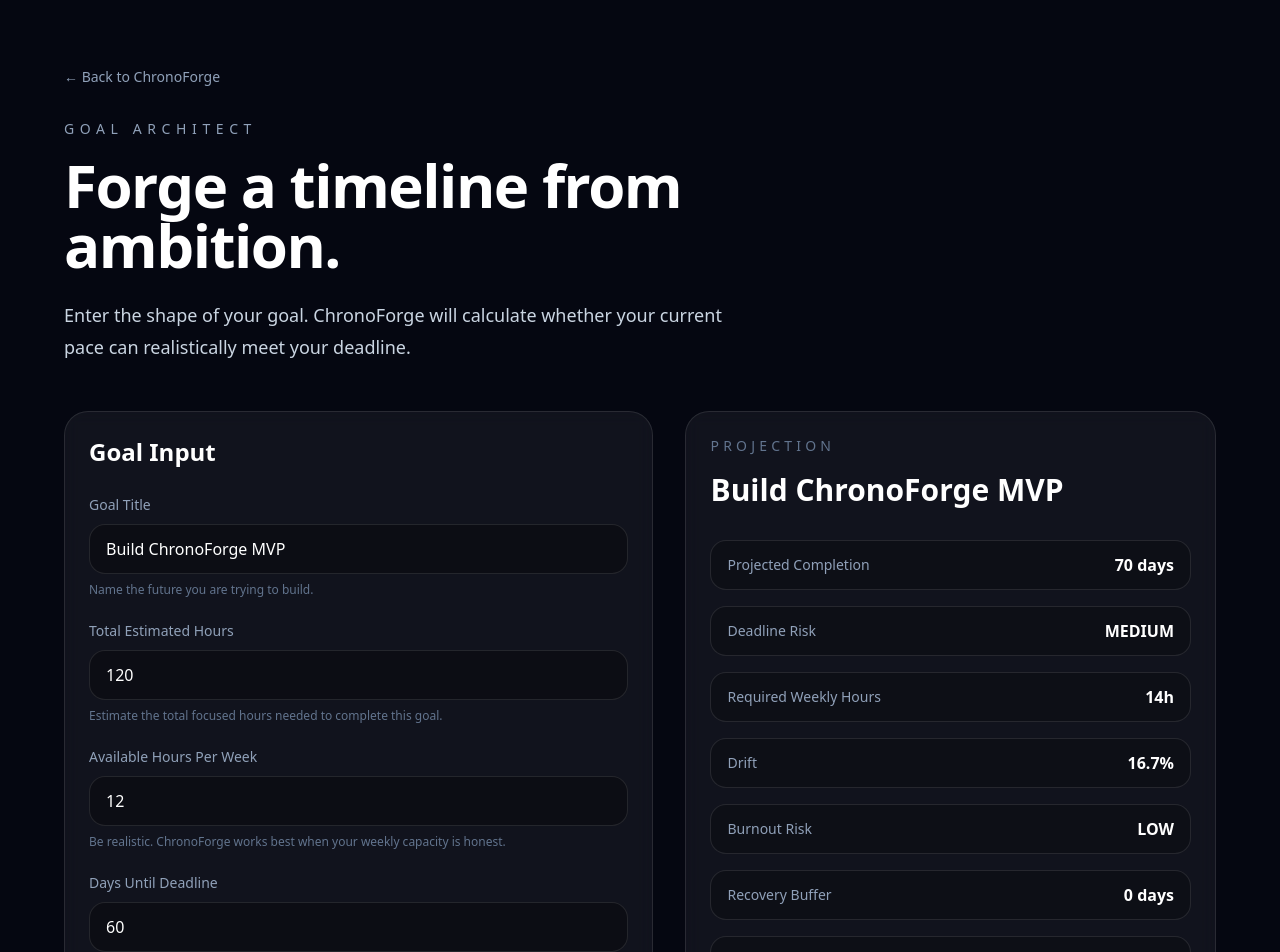
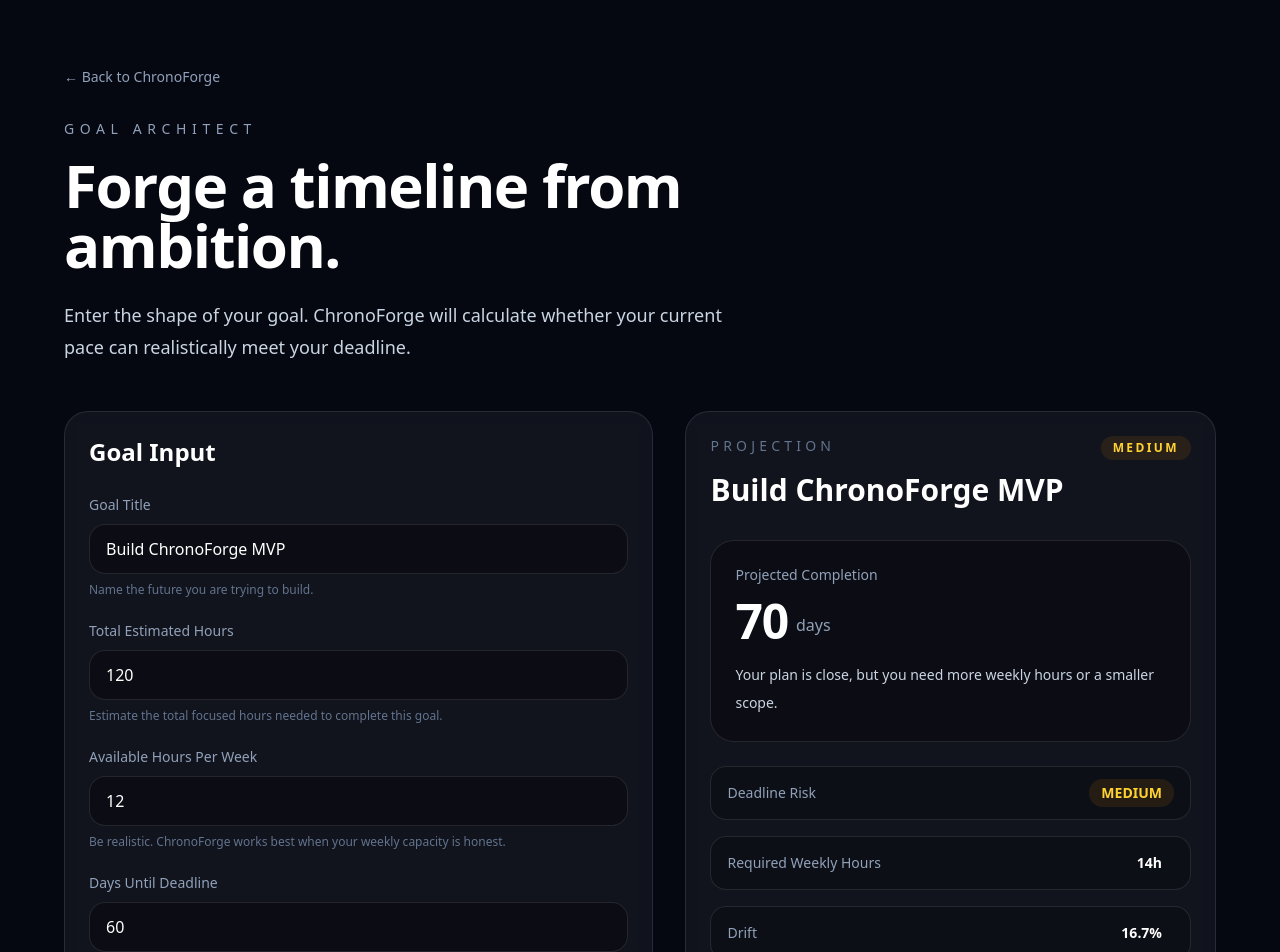
Before and after one commit to sumitdhara609/chronoforge, a Next.js app: page /create in a window 1280 px wide. Shown: the top 952 px of the page. Built offline with nearby package versions, Linux system fonts and the light colour scheme.

Commit message:
Add risk states and projection hierarchy

```diff
--- a/app/create/page.tsx
+++ b/app/create/page.tsx
@@ -1,7 +1,7 @@
 "use client";
 
 import { useState } from "react";
-import { calculateProjection } from "@/lib/chrono-engine";
+import { calculateProjection, type RiskLevel } from "@/lib/chrono-engine";
 
 export default function CreateGoalPage() {
   const [goalTitle, setGoalTitle] = useState("Build ChronoForge MVP");
@@ -14,6 +14,8 @@ export default function CreateGoalPage() {
     availableHoursPerWeek,
     daysUntilDeadline,
   });
+
+  const displayGoalTitle = goalTitle.trim() || "Untitled Timeline";
 
   return (
     <main className="min-h-screen bg-[#050711] px-6 py-16 text-white">
@@ -118,21 +120,40 @@ export default function CreateGoalPage() {
           </div>
 
           <div className="rounded-3xl border border-white/10 bg-white/5 p-6 backdrop-blur">
-            <p className="text-sm uppercase tracking-[0.3em] text-slate-500">
-              Projection
-            </p>
+            <div className="flex items-start justify-between gap-4">
+              <div>
+                <p className="text-sm uppercase tracking-[0.3em] text-slate-500">
+                  Projection
+                </p>
 
-            <h2 className="mt-4 text-3xl font-semibold">{goalTitle}</h2>
+                <h2 className="mt-4 text-3xl font-semibold">
+                  {displayGoalTitle}
+                </h2>
+              </div>
 
-            <div className="mt-8 space-y-4">
-              <ProjectionRow
-                label="Projected Completion"
-                value={`${projection.projectedDays} days`}
-              />
+              <RiskBadge value={projection.deadlineRisk} />
+            </div>
 
+            <div className="mt-8 rounded-3xl border border-white/10 bg-black/30 p-6">
+              <p className="text-sm text-slate-400">Projected Completion</p>
+
+              <div className="mt-3 flex items-end gap-2">
+                <span className="text-5xl font-semibold tracking-tight">
+                  {projection.projectedDays}
+                </span>
+                <span className="pb-2 text-slate-400">days</span>
+              </div>
+
+              <p className="mt-4 text-sm leading-7 text-slate-300">
+                {projection.recommendation}
+              </p>
+            </div>
+
+            <div className="mt-6 space-y-4">
               <ProjectionRow
                 label="Deadline Risk"
                 value={projection.deadlineRisk}
+                tone={projection.deadlineRisk}
               />
 
               <ProjectionRow
@@ -148,6 +169,7 @@ export default function CreateGoalPage() {
               <ProjectionRow
                 label="Burnout Risk"
                 value={projection.burnoutRisk}
+                tone={projection.burnoutRisk}
               />
 
               <ProjectionRow
@@ -160,12 +182,6 @@ export default function CreateGoalPage() {
                 value={`${projection.scopeReductionNeeded}%`}
               />
             </div>
-
-            <div className="mt-8 rounded-2xl border border-white/10 bg-black/30 p-5">
-              <p className="text-sm leading-7 text-slate-300">
-                {projection.recommendation}
-              </p>
-            </div>
           </div>
         </div>
       </section>
@@ -176,14 +192,51 @@ export default function CreateGoalPage() {
 function ProjectionRow({
   label,
   value,
+  tone,
 }: {
   label: string;
   value: string;
+  tone?: RiskLevel;
 }) {
+  const toneClass = getRiskToneClass(tone);
+
   return (
     <div className="flex items-center justify-between rounded-2xl border border-white/10 bg-black/20 px-4 py-3">
       <span className="text-sm text-slate-400">{label}</span>
-      <span className="font-semibold text-white">{value}</span>
+
+      <span
+        className={`rounded-full px-3 py-1 text-sm font-semibold ${toneClass}`}
+      >
+        {value}
+      </span>
     </div>
   );
 }
+
+function RiskBadge({ value }: { value: RiskLevel }) {
+  return (
+    <span
+      className={`rounded-full px-3 py-1 text-xs font-semibold uppercase tracking-[0.2em] ${getRiskToneClass(
+        value
+      )}`}
+    >
+      {value}
+    </span>
+  );
+}
+
+function getRiskToneClass(tone?: RiskLevel) {
+  if (tone === "LOW") {
+    return "bg-emerald-500/10 text-emerald-300";
+  }
+
+  if (tone === "MEDIUM") {
+    return "bg-amber-500/10 text-amber-300";
+  }
+
+  if (tone === "HIGH") {
+    return "bg-rose-500/10 text-rose-300";
+  }
+
+  return "text-white";
+}
--- a/app/page.tsx
+++ b/app/page.tsx
@@ -49,14 +49,7 @@ export default function Home() {
         <p className="mx-auto mt-6 max-w-2xl text-center text-sm text-slate-400">
           {demoProjection.recommendation}
         </p>
-        <div className="mt-8 flex justify-center">
-  <a
-    href="/create"
-    className="rounded-full border border-white/10 bg-white px-6 py-3 text-sm font-semibold text-black transition hover:bg-slate-200"
-  >
-    Forge My Timeline
-  </a>
-</div>
+
         <div className="mt-8 flex justify-center">
           <a
             href="/create"
```
Lines whose indentation alone changed are shown as unchanged.
